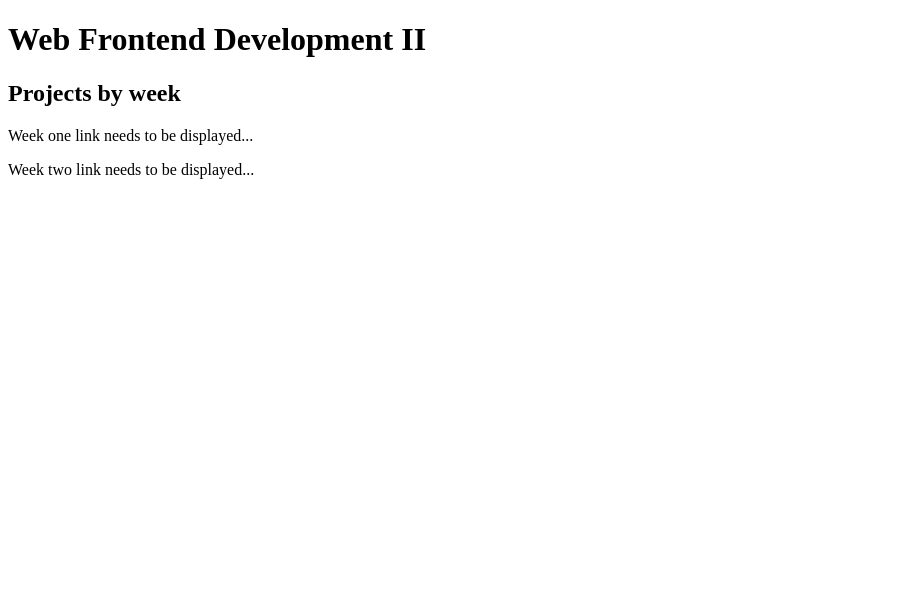
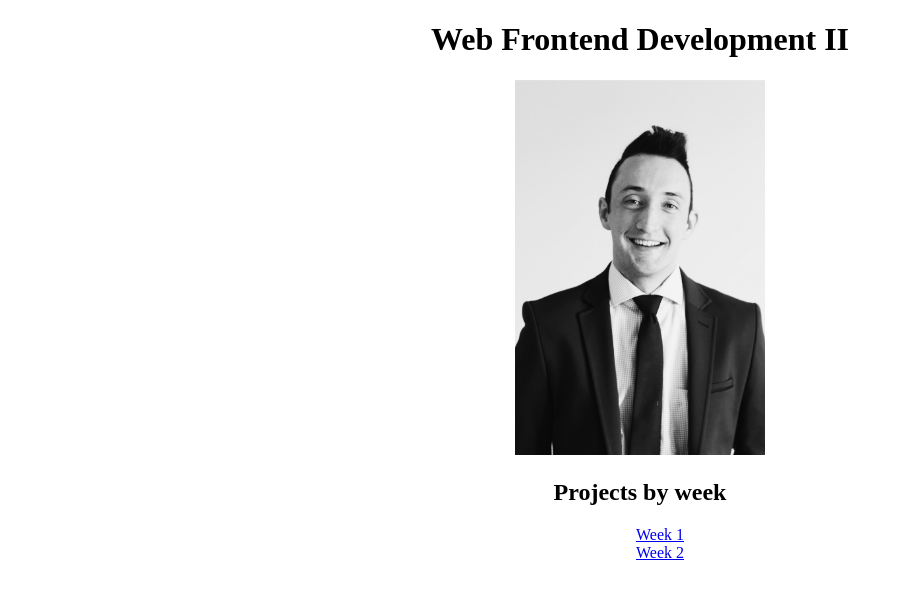
Before and after one commit to nqgithub/wdd330-Spring2021, a plain HTML site: page index.html in a window 1280 px wide. Shown: the whole page, without its empty margins (0-903 px from the left). Drawn offline with Linux system fonts and the light colour scheme.

Commit message:
updates on general index and creat general css

```diff
--- /dev/null
+++ b/generalCss/nicksProfilepic.CSS
@@ -0,0 +1,13 @@
+/* Resize the Profile picture */
+img {
+    width: 250px;
+
+}
+
+body {
+    text-align: center;
+}
+
+ul {
+    list-style: none;
+}
--- a/index.html
+++ b/index.html
@@ -1,19 +1,26 @@
 <!DOCTYPE html>
 <html lang="en">
+
 <head>
-    <meta charset="UTF-8">
-    <meta http-equiv="X-UA-Compatible" content="IE=edge">
-    <meta name="viewport" content="width=device-width, initial-scale=1.0">
-    <title>Document</title>
+  <meta charset="UTF-8">
+  <meta http-equiv="X-UA-Compatible" content="IE=edge">
+  <meta name="viewport" content="width=device-width, initial-scale=1.0">
+  <title>Document</title>
+  <link rel="stylesheet" href="generalCss/nicksProfilepic.CSS">
 </head>
+
 <body>
-    <h1>Web Frontend Development II</h1>
+  <h1>Web Frontend Development II</h1>
+
+  <img src="pictures/nicksProfilepic.JPG" alt="Picture of Nick Quast" />
+
   <h2> Projects by week </h2>
-
-
-  <p> Week one link needs to be displayed...  </p>
-  <p> Week two link needs to be displayed...  </p>
+  <ul>
+    <li> <a href="week1/index.html">Week 1</a> </li>
+    <li> <a href="week2/index.html">Week 2</a> </li>
+  </ul>
 
 
 </body>
+
 </html>
```
Also changed, not shown: week1/index.html (+3 -0 lines), week2/index.html (+7 -3 lines), pictures/nicksProfilepic.JPG (added), 2 other files.
